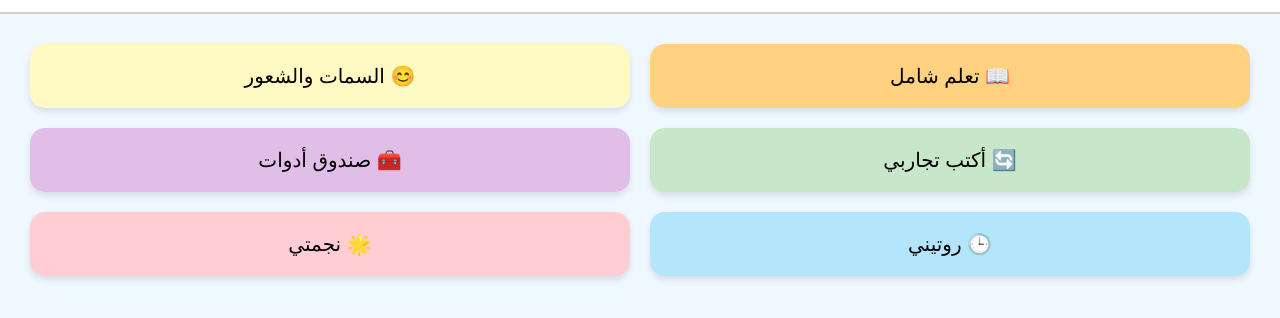
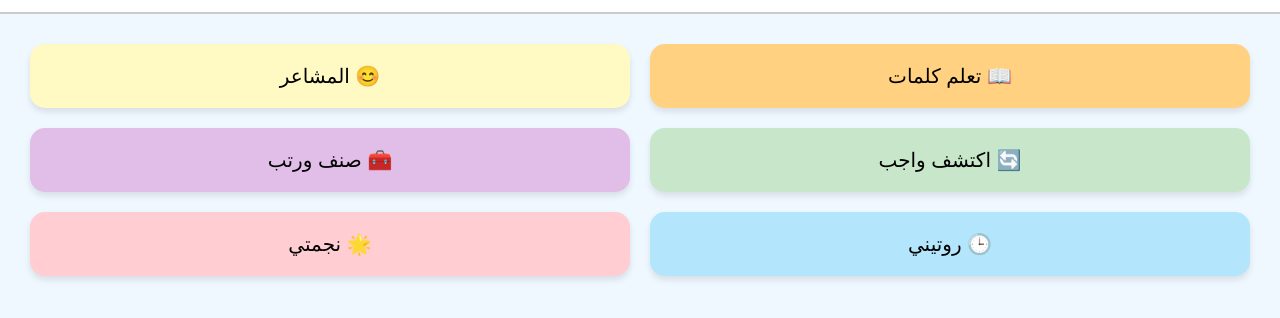
Before and after one commit to bakar3/ttt, a plain HTML site: page index.html in a window 1280 px wide. Shown: the part 58-376 px from the top of the page. Drawn offline with Linux system fonts and the light colour scheme.

Commit message:
Update index.html

```diff
--- a/index.html
+++ b/index.html
@@ -72,10 +72,10 @@
 </header>
 
 <div class="grid">
-  <a href="activity.html"><div class="tile orange">📖 تعلم شامل</div></a>
-  <div class="tile yellow">😊 السمات والشعور</div>
-  <div class="tile green">🔄 أكتب تجاربي</div>
-  <div class="tile purple">🧰 صندوق أدوات</div>
+  <a href="activity.html"><div class="tile orange">📖  تعلم كلمات  </div></a>
+  <div class="tile yellow">😊 المشاعر </div>
+  <div class="tile green">🔄 اكتشف واجب</div>
+  <div class="tile purple">🧰 صنف ورتب </div>
   <div class="tile blue">🕒 روتيني</div>
   <div class="tile red">🌟 نجمتي</div>
 </div>
```
